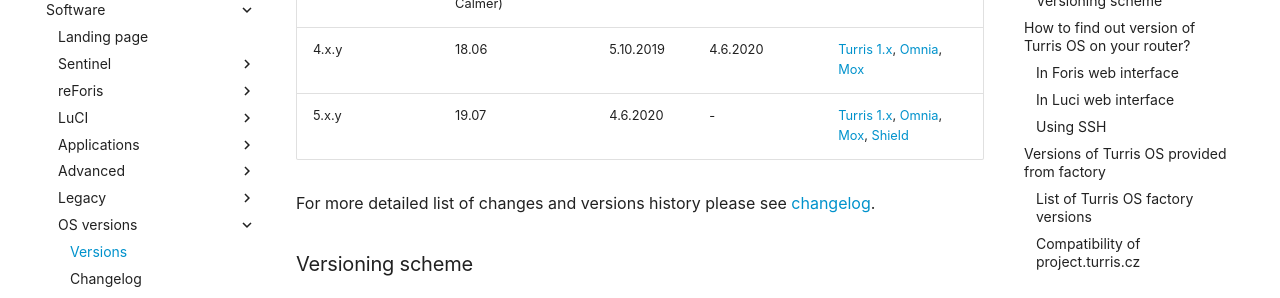
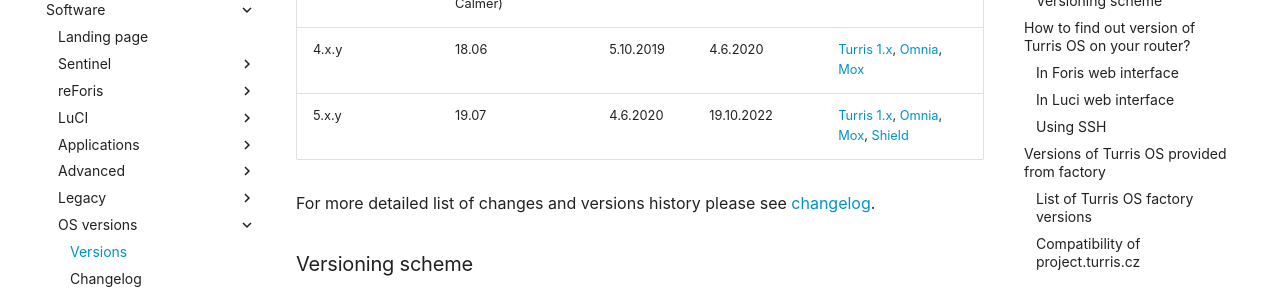
Before and after one commit to turris-cz/user-docs, an MkDocs documentation site: the page built from docs/basics/tos-versions.md, in a window 1280 px wide and 900 px high, scrolled down 381 px. Shown: the part 152-450 px from the top of the window. Built offline with MkDocs 1.6.1 and Material for MkDocs 9.7.7, drawn with Linux system fonts in a browser that asks for light colours; plug-ins that fetch from the network failed and are left out.

Commit message:
basics/tos-versions: Add terminated date for Turris OS 5.x.x

```diff
--- a/docs/basics/tos-versions.md
+++ b/docs/basics/tos-versions.md
@@ -9,7 +9,7 @@
 | 2.x.y                   | 14.07 (Barrier Breaker)     | 17.2.2015 | 24.5.2016          | [Turris 1.x](models.md#turris-1x)                                                                                                  |
 | 3.x.y                   | 15.05 (Chaos Calmer)        | 24.5.2016 | 7.1.2022           | [Turris 1.x](models.md#turris-1x), [Omnia](models.md#turris-omnia)                                                                 |
 | 4.x.y                   | 18.06                       | 5.10.2019 | 4.6.2020           | [Turris 1.x](models.md#turris-1x), [Omnia](models.md#turris-omnia), [Mox](models.md#turris-mox)                                    |
-| 5.x.y                   | 19.07                       | 4.6.2020  | -                  | [Turris 1.x](models.md#turris-1x), [Omnia](models.md#turris-omnia), [Mox](models.md#turris-mox), [Shield](models.md#turris-shield) |
+| 5.x.y                   | 19.07                       | 4.6.2020  | 19.10.2022         | [Turris 1.x](models.md#turris-1x), [Omnia](models.md#turris-omnia), [Mox](models.md#turris-mox), [Shield](models.md#turris-shield) |
 
 For more detailed list of changes and versions history please see
 [changelog](changelog.md).
```
